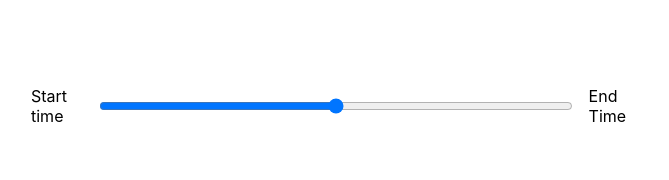
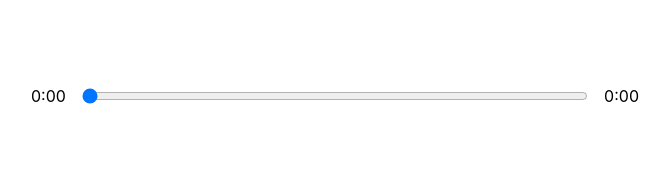
Before and after one commit to carlpadilla/react_music_player, a React (Create React App) app: page / in a window 1280 px wide. Shown: the part 410-590 px from the top of the page, without its empty margins (305-974 px from the left). Built offline with nearby package versions, Linux system fonts and the light colour scheme.

Commit message:
slider and play pause implemented

```diff
--- a/src/components/Player.js
+++ b/src/components/Player.js
@@ -1,9 +1,10 @@
-import React, { useRef } from 'react';
+import React, { useRef, useState } from 'react';
 import { FontAwesomeIcon } from '@fortawesome/react-fontawesome';
 import {
   faPlay,
   faAngleLeft,
   faAngleRight,
+  faPause,
 } from '@fortawesome/free-solid-svg-icons';
 
 const Player = ({ currentSong, isPlaying, setIsPlaying }) => {
@@ -19,12 +20,41 @@
     }
   };
 
+  //Handlers
+  const updateTimeHandler = (e) => {
+    const current = e.target.currentTime;
+    const duration = e.target.duration;
+    setSongInfo({ ...songInfo, currentTime: current, duration });
+  };
+  const getTime = (time) => {
+    return (
+      Math.floor(time / 60) + ':' + ('0' + Math.floor(time % 60)).slice(-2)
+    );
+  };
+
+  const dragHandler = (e) => {
+    audioRef.current.currentTime = e.target.value;
+    setSongInfo({ ...songInfo, currentTime: e.target.value });
+  };
+
+  //state
+  const [songInfo, setSongInfo] = useState({
+    currentTime: 0,
+    duration: 0,
+  });
+
   return (
     <div className='player'>
       <div className='time-control'>
-        <p>Start time</p>
-        <input type='range' />
-        <p>End Time</p>
+        <p>{getTime(songInfo.currentTime)}</p>
+        <input
+          onChange={dragHandler}
+          min={0}
+          max={songInfo.duration}
+          value={songInfo.currentTime}
+          type='range'
+        />
+        <p>{getTime(songInfo.duration)}</p>
       </div>
       <div className='play-control'>
         <FontAwesomeIcon className='skip--back' size='2x' icon={faAngleLeft} />
@@ -32,7 +62,7 @@
           onClick={playSongHandler}
           className='play'
           size='2x'
-          icon={faPlay}
+          icon={isPlaying ? faPause : faPlay}
         />
         <FontAwesomeIcon
           className='skip-forward'
@@ -40,7 +70,12 @@
           icon={faAngleRight}
         />
       </div>
-      <audio ref={audioRef} src={currentSong.audio}></audio>
+      <audio
+        onTimeUpdate={updateTimeHandler}
+        onLoadedMetadata={updateTimeHandler}
+        ref={audioRef}
+        src={currentSong.audio}
+      ></audio>
     </div>
   );
 };
--- a/src/styles/_player.scss
+++ b/src/styles/_player.scss
@@ -11,7 +11,7 @@
   display: flex;
   input {
     width: 100%;
-    padding: 1rem 2rem;
+    padding: 1rem 0rem;
   }
   p {
     padding: 1rem;
```
